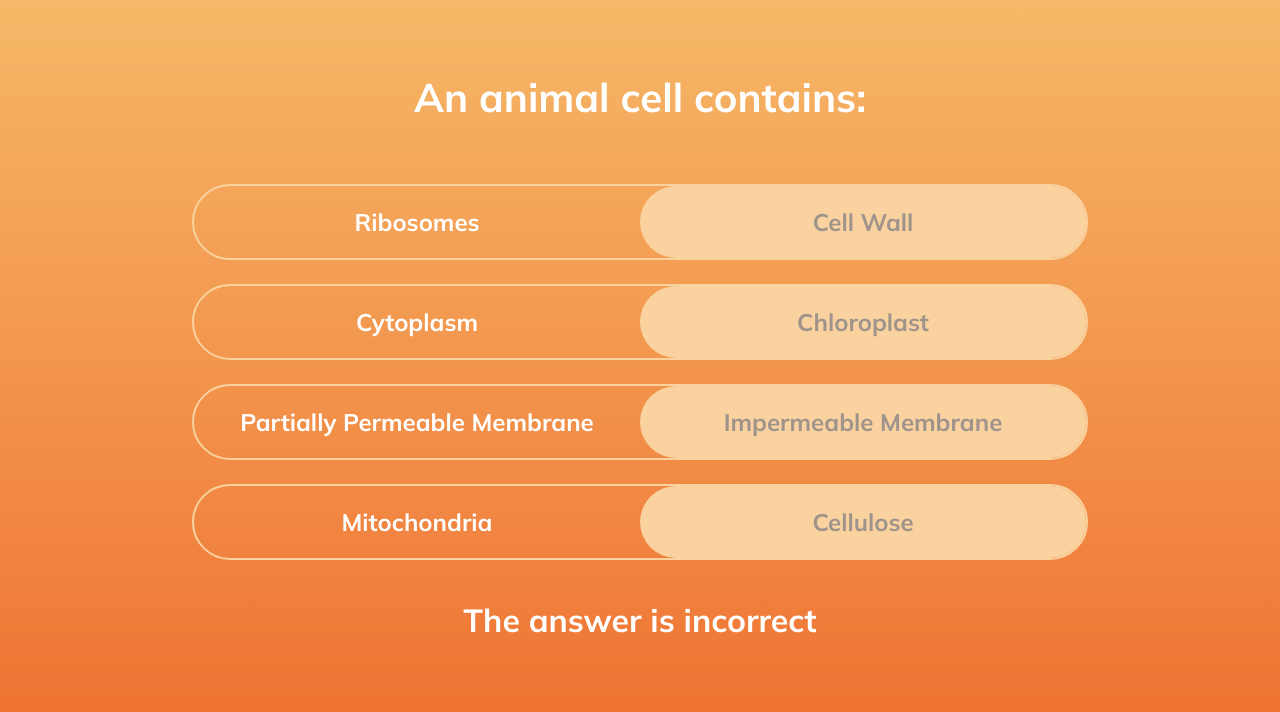
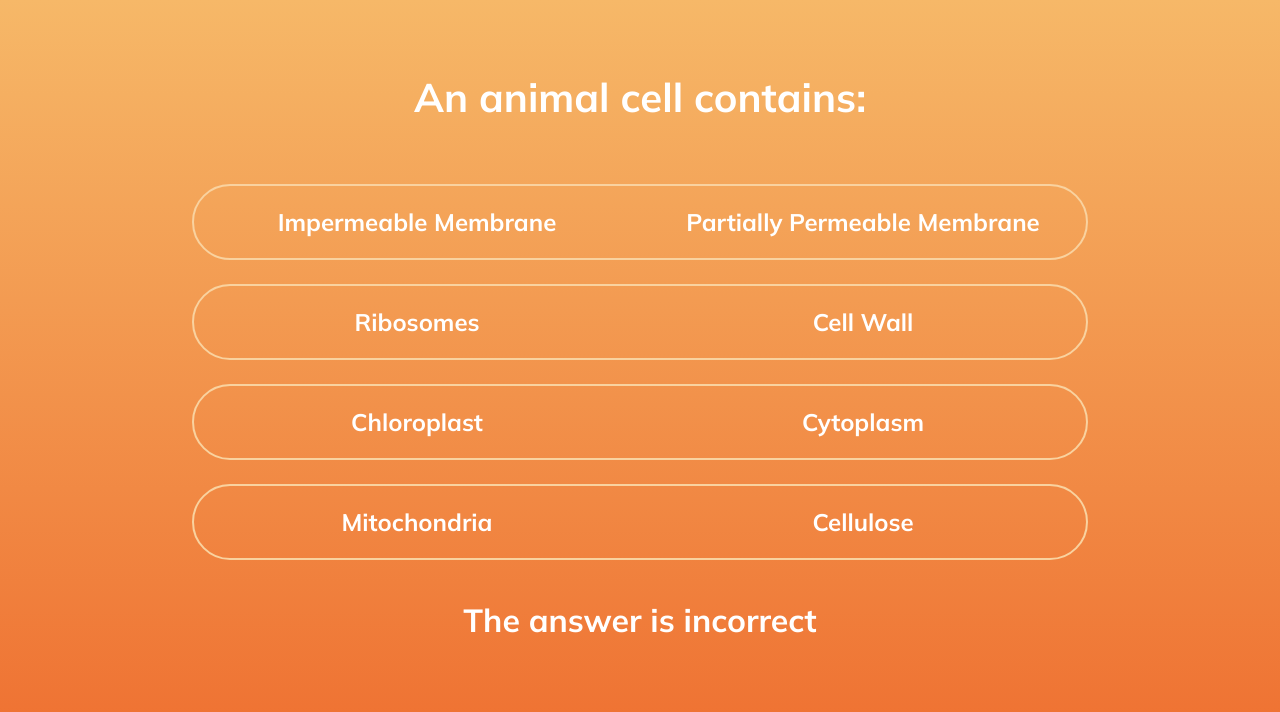
Before and after one commit to Scott-fo/senecalearning-frontend, a React (Create React App) app: page / in a window 1280 px wide. Shown: the top 712 px of the page. Built offline with nearby package versions, Linux system fonts and the light colour scheme.

Commit message:
added randomisation

```diff
--- a/src/App.js
+++ b/src/App.js
@@ -4,7 +4,7 @@ import "./styles/App.css";
 
 const App = () => {
   return (
-    <div>
+    <div className='wrapper'>
       <Quiz />
     </div>
   )
--- a/src/components/Answers.jsx
+++ b/src/components/Answers.jsx
@@ -1,15 +1,21 @@
-import React from 'react'
+import React, { useEffect, useState } from 'react'
 
 const Answers = (props) => {
+  const [shuffledArray, setShuffledArray] = useState([])
+
+  useEffect(() => {
+    setShuffledArray(props.shuffle(props.answer))
+  }, [props.answer])
+
   return (
     <div className='answers'>
       <section className="answer-section">
-        <input className="answer-input" type="radio" value={props[0]} id={props[0]} name={props.id} onClick={props.handleClick}/>
-        <label className='answer' htmlFor={props[0]}>{props[0]}</label>
+        <input className="answer-input" type="radio" value={shuffledArray[0]} id={shuffledArray[0]} name={props.id} onClick={props.handleClick} disabled={props.correct ? true : false}/>
+        <label className='answer' htmlFor={shuffledArray[0]}>{shuffledArray[0]}</label>
       </section>
       <section className="answer-section">
-        <input className="answer-input" type="radio" value={props[1]} id={props[1]} name={props.id} onClick={props.handleClick} defaultChecked/>
-        <label className='answer' htmlFor={props[1]}>{props[1]}</label>
+        <input className="answer-input" type="radio" value={shuffledArray[1]} id={shuffledArray[1]} name={props.id} onClick={props.handleClick} disabled={props.correct ? true : false}/>
+        <label className='answer' htmlFor={shuffledArray[1]}>{shuffledArray[1]}</label>
       </section>
     </div>
   )
--- a/src/components/Quiz.jsx
+++ b/src/components/Quiz.jsx
@@ -6,7 +6,16 @@ import Answers from './Answers';
 const Quiz = () => {
   const [correct, setCorrect] = useState(false);
   const [selectedList, setSelectedList] = useState({});
+  const [shuffledAnswers, setShuffledAnswers] = useState([]);
   const correctList = Questions[0].correctAnswers;
+
+  useEffect(() => {
+    setShuffledAnswers(shuffle(Questions[0].answers))
+  }, [Questions[0].answers]);
+
+  useEffect(() => {
+    checkCorrectness();
+  }, [selectedList, correctList, correct]);
 
   const handleClick = (e) => {
     const name = e.currentTarget.name;
@@ -14,47 +23,47 @@ const Quiz = () => {
     setSelectedList({...selectedList, [name] : target });
   }
 
-  const updateColours = () => {
-    if (correct) {
-      document.documentElement.style.setProperty("--background-gradient", "linear-gradient(180deg, #76E0C2 0%, #59CADA 100%)");
-      document.documentElement.style.setProperty("--answer-background", "#A5E7E2");
-      document.documentElement.style.setProperty("--answer-border", "#A5E7E2");
-      document.documentElement.style.setProperty("--answer-text", "#4CAD94");
+  const updateColours = (gradient, answerBackground, answerText) => {
+    document.documentElement.style.setProperty("--background-gradient", gradient);
+    document.documentElement.style.setProperty("--answer-background", answerBackground);
+    document.documentElement.style.setProperty("--answer-text", answerText);
+  }
+
+  const shuffle = (array) => {
+    for (let i = array.length - 1; i > 0; i--) {
+      const j = Math.floor(Math.random() * (i + 1));
+      const temp = array[i];
+      array[i] = array[j];
+      array[j] = temp;
+    }
+    return array;
+  }
+
+  const checkCorrectness = () => {
+    if (JSON.stringify(correctList.sort()) === JSON.stringify(Object.values(selectedList).sort())) {
+      setCorrect(true);
+      updateColours("linear-gradient(180deg, #76E0C2 0%, #59CADA 100%)", "#A5E7E2", "#4CAD94");
+    } else if ((correctList.filter(item => Object.values(selectedList).includes(item))).length >= 2) {
+        setCorrect(false);
+        updateColours("linear-gradient(180deg, #F1B496 0%, #EA806A 100%)", "#F2CBBD", "#E47958");
     } else {
-      document.documentElement.style.setProperty("--background-gradient", "linear-gradient(180deg, #F6B868 0%, #EE6B2D 100%)");
-      document.documentElement.style.setProperty("--answer-background", "#F9D29F");
-      document.documentElement.style.setProperty("--answer-border", "#F9D29F");
-      document.documentElement.style.setProperty("--answer-text", "#9F938B");
+        setCorrect(false);
+        updateColours("linear-gradient(180deg, #F6B868 0%, #EE6B2D 100%)", "#F9D29F", "#9F938B");
     }
-  };
+  }
 
-  const answerComponent = Questions[0].answers.map((answer, key) => {
+  const answerComponent = shuffledAnswers.map((answer, key) => {
     return (
       <Answers
       key={key}
       id={key}
-        {...answer}
+      answer={answer}
       correct={correct}
       handleClick={(e) => handleClick(e)}
+      shuffle={(array) => shuffle(array)}
       />
       )
     });
-
-  useEffect(() => {
-    if (JSON.stringify(correctList) === JSON.stringify(Object.values(selectedList))) {
-      setCorrect(true);
-      updateColours(correct);
-    } else if ((correctList.filter(item => Object.values(selectedList).includes(item))).length >= 2) {
-        setCorrect(false);
-        document.documentElement.style.setProperty("--background-gradient", "linear-gradient(180deg, #F1B496 0%, #EA806A 100%)");
-        document.documentElement.style.setProperty("--answer-background", "#F2CBBD");
-        document.documentElement.style.setProperty("--answer-border", "#F2CBBD");
-        document.documentElement.style.setProperty("--answer-text", "#E47958");
-    } else {
-        setCorrect(false);
-        updateColours(correct);
-    }
-  }, [selectedList, correctList, correct])
 
   return (
     <div className='quiz-wrapper'>
--- a/src/styles/App.css
+++ b/src/styles/App.css
@@ -1,4 +1,5 @@
 * {
   margin: 0;
   padding: 0;
+  box-sizing: border-box;
 }
--- a/src/styles/Quiz.css
+++ b/src/styles/Quiz.css
@@ -1,6 +1,5 @@
 :root {
   --background-gradient: linear-gradient(180deg, #F6B868 0%, #EE6B2D 100%);
-  --answer-border: #F9D29F;
   --answer-background: #F9D29F;
   --answer-text: #9F938B;
 }
@@ -19,6 +18,8 @@
   display: flex;
   flex-direction: column;
   width: 70%;
+  max-width: 900px;
+  max-height: 80px;
   margin-left: auto;
   margin-right: auto;
 }
@@ -34,7 +35,7 @@
 .answers {
   display: flex;
   justify-content: space-between;
-  border: 2px solid var(--answer-border);
+  border: 2px solid var(--answer-background);
   border-radius: 100px;
   margin: 12px 0;
 }
```
Lines whose indentation alone changed are shown as unchanged.
